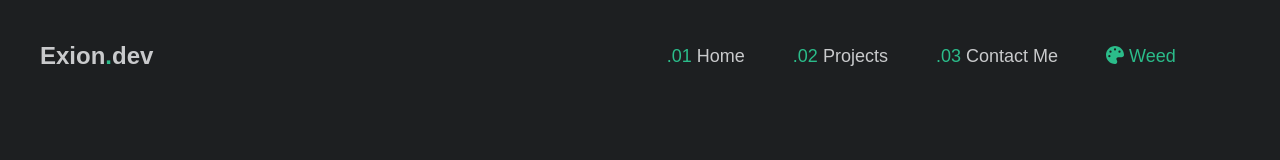
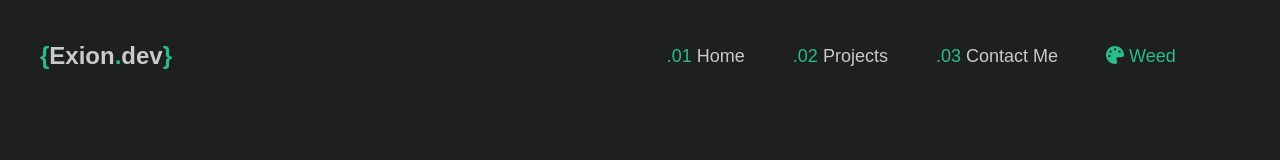
Before and after one commit to HarashnabinRoy/portfolio-next, a Next.js app: page /resume in a window 1280 px wide. Shown: the top 160 px of the page. Built offline with nearby package versions, Linux system fonts and the light colour scheme; a web font is replaced by a local one.

Commit message:
Bugs Removed

```diff
--- a/components/shared/NavBar.jsx
+++ b/components/shared/NavBar.jsx
@@ -11,7 +11,7 @@ export default function Navbar() {
     return(
         <div className="">
             <div className="text-xs w-full flex items-center px-10 pt-8 justify-between">
-                <div className="text-2xl font-bold logo">Exion<span style={{color:color}}>.</span>dev</div>
+                <div className="text-2xl font-bold logo"><span style={{color:color}}>{"{"}</span>Exion<span style={{color:color}}>.</span>dev<span style={{color:color}}>{"}"}</span></div>
                 <div className={`flex gap-12 p-[10px] text-lg`} style={{color:color}}>
                     <Link  href="/">
                     <a className="underlineEffect">.01 <span className="text-[#c9cacc]">Home</span></a>
--- a/pages/index.js
+++ b/pages/index.js
@@ -6,14 +6,24 @@ import Experience from "../components/index/Experience";
 import Footer from "../components/shared/Footer";
 import { ColorProvider } from "../components/shared/Footer/colorContext";
 import ColorDropdown from "../components/shared/Footer/colorDropdown";
-import { useContext, useState } from "react";
+import { useContext, useEffect, useState } from "react";
 import { ColorContext } from "../components/shared/Footer/colorContext";
 // import DefaultColor from "../components/shared/defaultColor";
 
 export default function Home() {
 
-    const [showUpdates,setShowUpdates] = useState(true)
-    const { color } = useContext(ColorContext)
+    const [showUpdates,setShowUpdates] = useState(true);
+    const { color } = useContext(ColorContext);
+
+    useEffect(() => {
+        const data = window.localStorage.getItem('My_Updates_Portfolio');
+        if(data !== null) setShowUpdates(JSON.parse(data))
+    }, [])
+
+    useEffect(() => {
+        window.localStorage.setItem('My_Updates_Portfolio', JSON.stringify(showUpdates))
+        // console.log('showUpdates', showUpdates);
+    }, [showUpdates])
 
     return(
         <ColorProvider>
```
Also changed, not shown: 1 other file (tests, documents, lock files or other folders).
